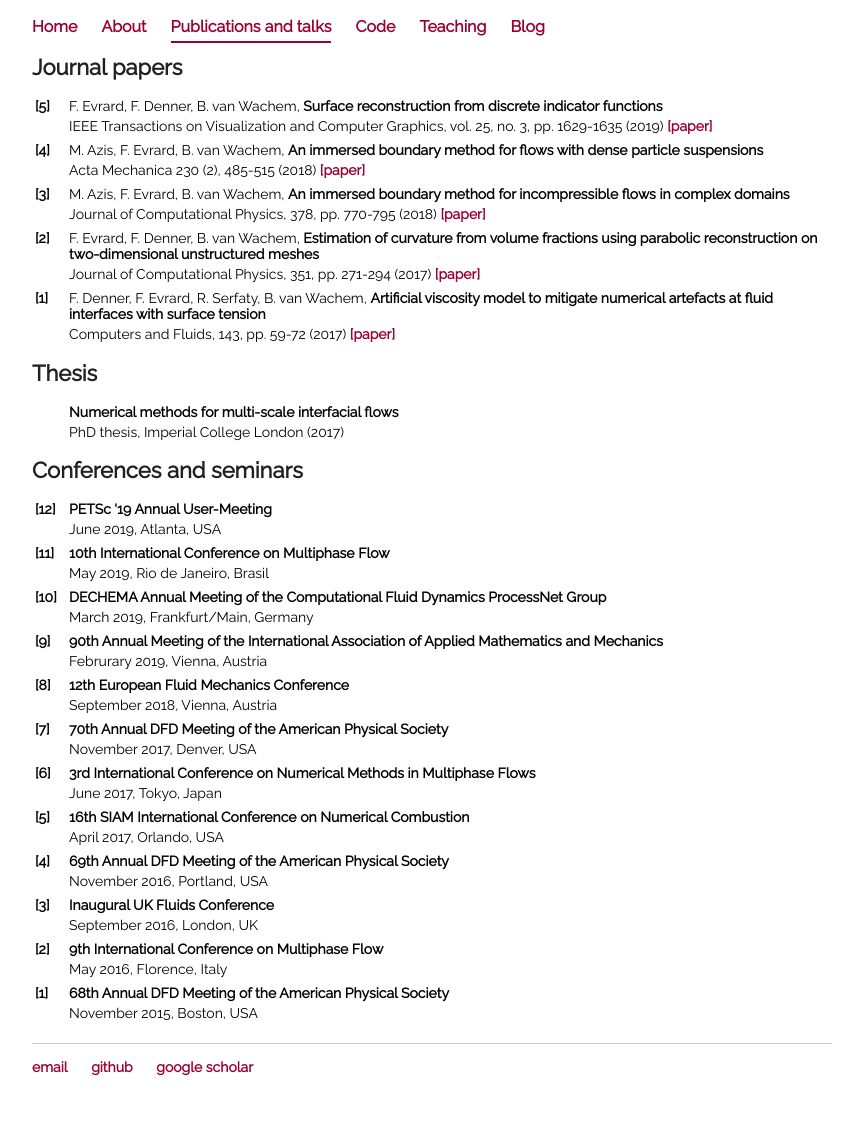
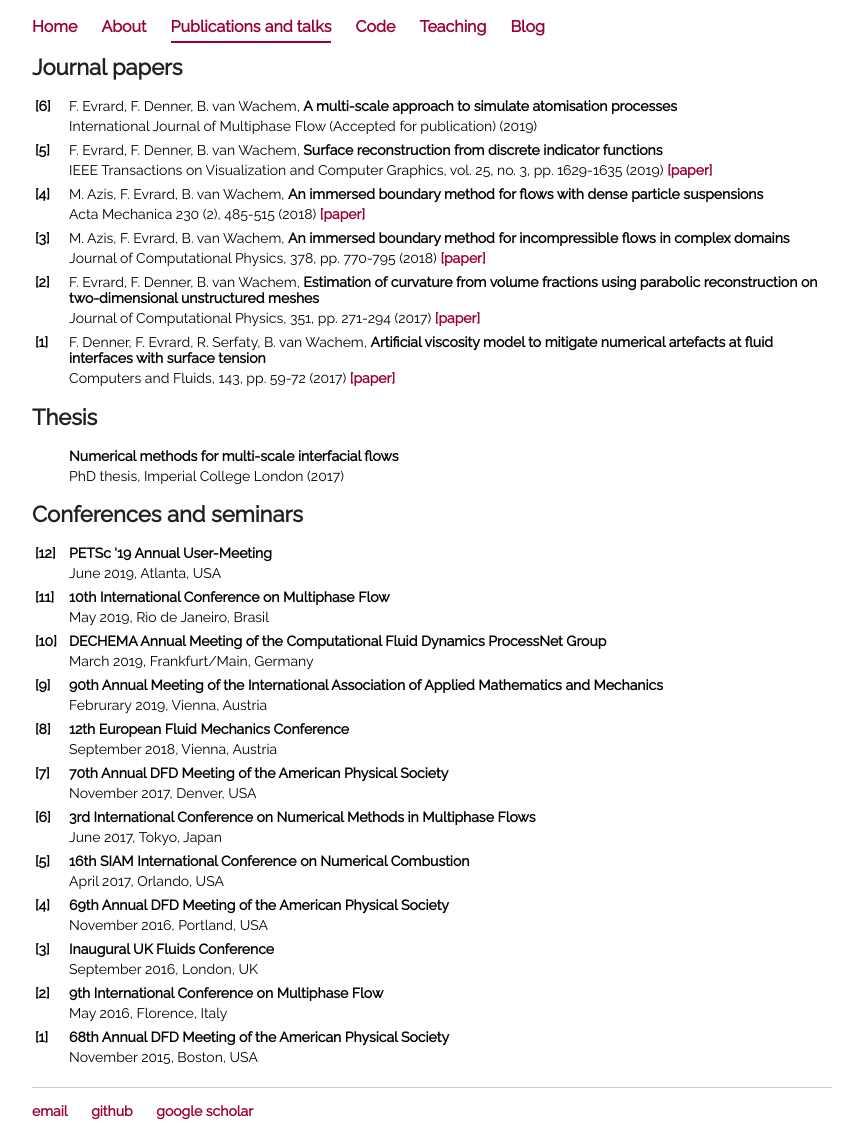
Before and after one commit to fabienevrard/fabienevrard.github.io, a Jekyll site: the page built from publications/index.html, in a window 1280 px wide. Shown: the whole page, without its empty margins (208-1056 px from the left). Built offline with Jekyll 4.4.1, drawn with Linux system fonts in a browser that asks for light colours; before the commit the page ends 1092 px from its top, so only the background shows below that.

Commit message:
Update index.html

```diff
--- a/publications/index.html
+++ b/publications/index.html
@@ -8,6 +8,15 @@ title: Publications and talks
 	 <table style="width:100%; vertical-align: top; text-align: left;">
 		 <col width=4%>
 		 <col width=95%>
+		 <tr>
+			 <td><b>[6]</b></td>
+			 <td>F. Evrard, F. Denner, B. van Wachem, <b>A multi-scale approach to simulate atomisation processes</b></td>
+		 </tr>
+		 <tr>
+			 <td></td>
+			 <td>International Journal of Multiphase Flow (Accepted for publication) (2019)</td>
+		 </tr>
+		 <tr><td></td><td></td></tr>
 		 <tr>
 			 <td><b>[5]</b></td>
 			 <td>F. Evrard, F. Denner, B. van Wachem, <b>Surface reconstruction from discrete indicator functions</b></td>
```
